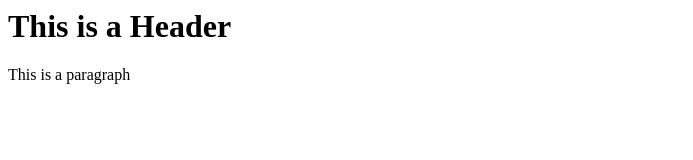
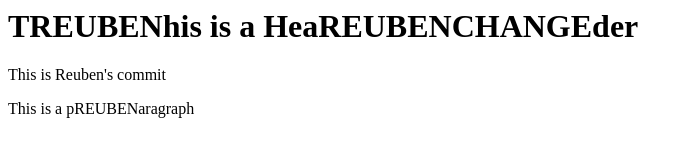
Before and after one commit to rv72/git-test, a website: page templates/test.html in a window 1280 px wide. Shown: the whole page, without its empty margins (0-693 px from the left). Drawn offline with Linux system fonts and the light colour scheme.

Commit message:
reuben changes

```diff
--- a/templates/test.html
+++ b/templates/test.html
@@ -3,8 +3,9 @@
     <head></head>
 
     <body>
-        <h1>This is a Header</h1>
-        <p>This is a paragraph</p>
+        <h1>TREUBENhis is a HeaREUBENCHANGEder</h1>
+        <p>This is Reuben's commit</p>
+        <p>This is a pREUBENaragraph</p>
     </body>
 
 </html>
```
